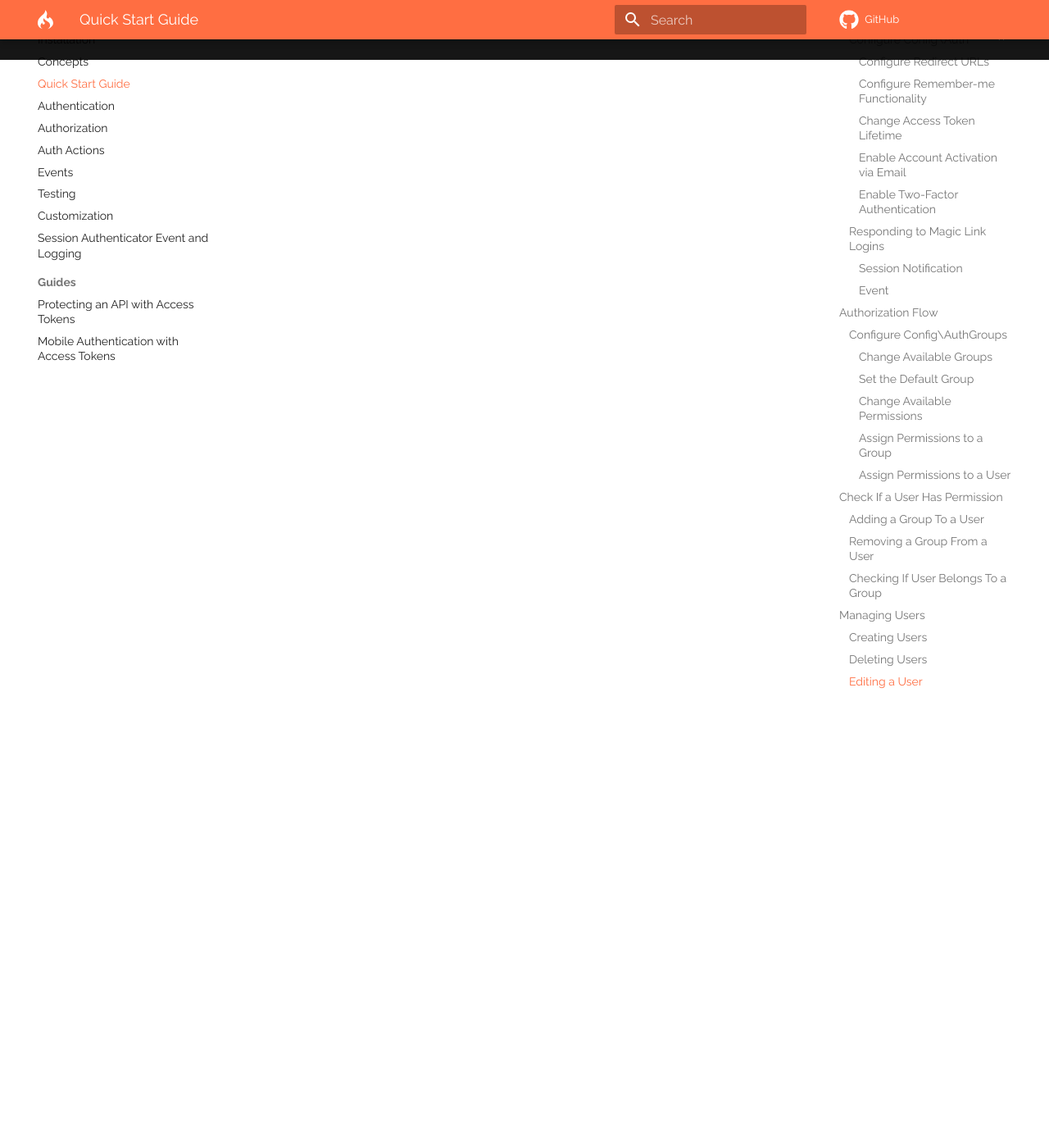
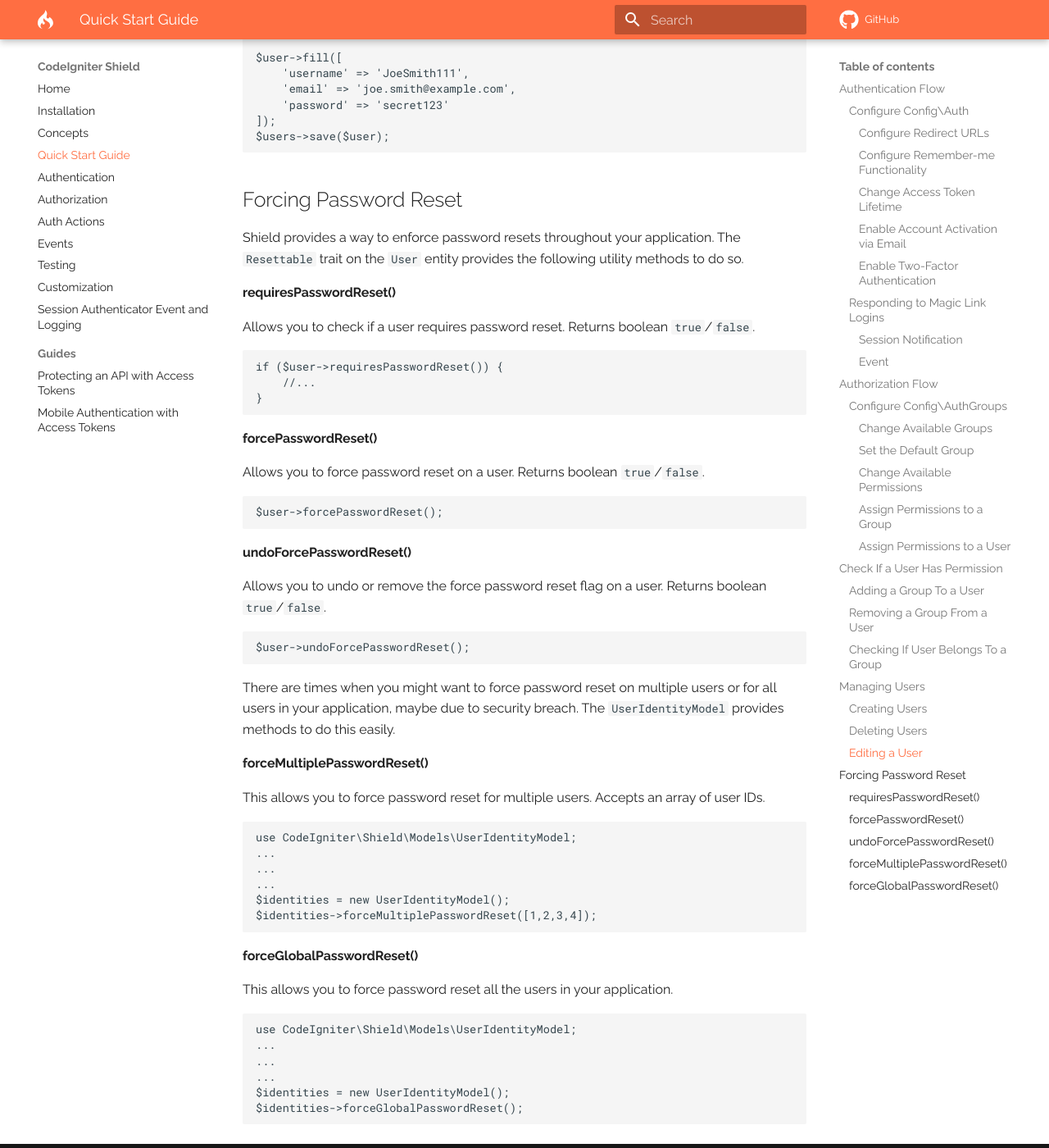
Before and after one commit to codeigniter4/shield, an MkDocs documentation site: the page built from docs/quickstart.md, in a window 1280 px wide and 1400 px high, scrolled down 7907 px. Shown: the whole window at 82% size. Built offline with MkDocs 1.6.1 and Material for MkDocs 9.7.7, drawn with Linux system fonts in a browser that asks for light colours; comment, search, counter and statistics services are not loaded; a style sheet for code colours, icons or effects is not loaded; some of the changed text lies outside the part shown.

````diff
--- a/docs/quickstart.md
+++ b/docs/quickstart.md
@@ -30,6 +30,12 @@ Learning any new authentication system can be difficult, especially as they get
     - [Creating Users](#creating-users)
     - [Deleting Users](#deleting-users)
     - [Editing a User](#editing-a-user)
+  - [Forcing Password Reset](#forcing-password-reset)
+    - [requiresPasswordReset()](#requirespasswordreset)
+    - [forcePaswordReset()](#forcepasswordreset)
+    - [undoForcePasswordReset()](#undoforcepasswordreset)
+    - [forceMultiplePasswordReset()](#forcemultiplepasswordreset)
+    - [forceGlobalPasswordReset()](#forceglobalpasswordreset)
 
 ## Authentication Flow
 
@@ -312,3 +318,61 @@ $user->fill([
 ]);
 $users->save($user);
 ```
+
+## Forcing Password Reset
+
+Shield provides a way to enforce password resets throughout your application. The `Resettable` trait on the `User` entity provides the following utility methods to do so.
+
+#### requiresPasswordReset()
+
+Allows you to check if a user requires password reset. Returns boolean `true`/`false`.
+
+```php
+if ($user->requiresPasswordReset()) {
+    //...
+}
+```
+
+#### forcePasswordReset()
+
+Allows you to force password reset on a user. Returns boolean `true`/`false`.
+
+```php
+$user->forcePasswordReset();
+```
+
+#### undoForcePasswordReset()
+
+Allows you to undo or remove the force password reset flag on a user. Returns boolean `true`/`false`.
+
+```php
+$user->undoForcePasswordReset();
+```
+
+There are times when you might want to force password reset on multiple users or for all users in your application, maybe due to security breach. The `UserIdentityModel` provides methods to do this easily.
+
+#### forceMultiplePasswordReset()
+
+This allows you to force password reset for multiple users. Accepts an array of user IDs.
+
+```php
+use CodeIgniter\Shield\Models\UserIdentityModel;
+...
+...
+...
+$identities = new UserIdentityModel();
+$identities->forceMultiplePasswordReset([1,2,3,4]);
+```
+
+#### forceGlobalPasswordReset()
+
+This allows you to force password reset all the users in your application.
+
+```php
+use CodeIgniter\Shield\Models\UserIdentityModel;
+...
+...
+...
+$identities = new UserIdentityModel();
+$identities->forceGlobalPasswordReset();
+```
````
Also changed, not shown: 2 other files.
